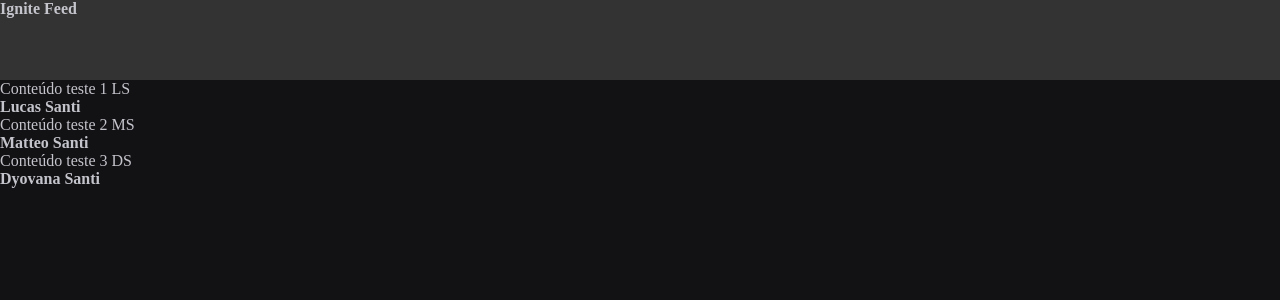
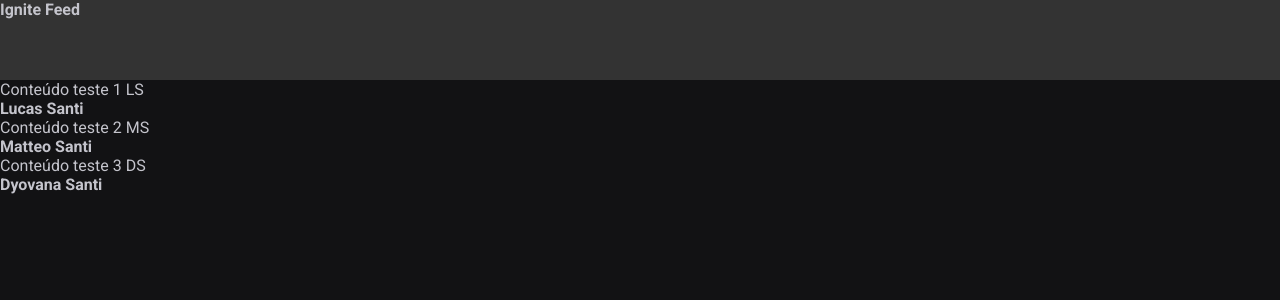
Before and after one commit to idlucassanti/ignite.react.feed, a React (Vite) app: page / in a window 1280 px wide. Shown: the top 300 px of the page. Built offline with nearby package versions, Linux system fonts and the light colour scheme.

Commit message:
[04] Fonte externa

```diff
--- a/index.html
+++ b/index.html
@@ -2,9 +2,16 @@
 <html lang="en">
   <head>
     <meta charset="UTF-8" />
+
+    <link rel="preconnect" href="https://fonts.googleapis.com" />
+    <link rel="preconnect" href="https://fonts.gstatic.com" crossorigin />
+    <link href="https://fonts.googleapis.com/css2?family=Roboto:wght@400;700&display=swap" rel="stylesheet" />
+
     <link rel="icon" type="image/svg+xml" href="/vite.svg" />
     <meta name="viewport" content="width=device-width, initial-scale=1.0" />
+
     <title>Ignite Feed</title>
+
   </head>
   <body>
     <div id="root"></div>
--- a/src/global.css
+++ b/src/global.css
@@ -22,3 +22,9 @@
   color: var(--gray-300);
   -webkit-font-smoothing: antialiased;
 }
+
+body, input, textarea, button {
+  font-family: 'Roboto', sans-serif;
+  font-weight: 400;
+  font-size: 1rem;
+}
```
